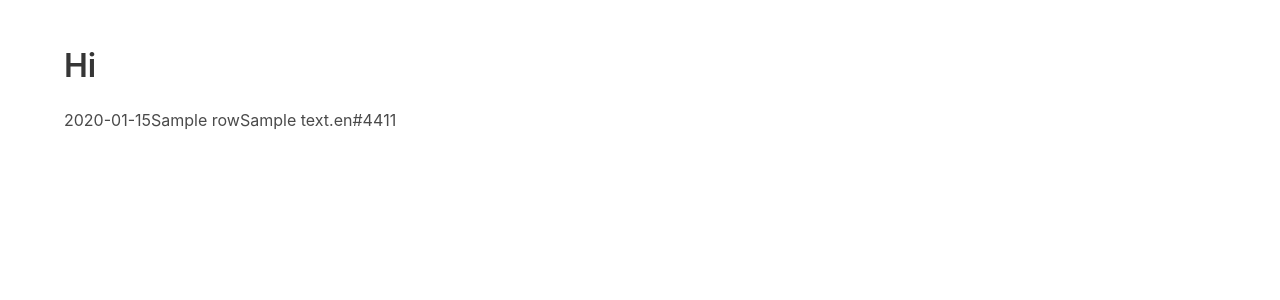
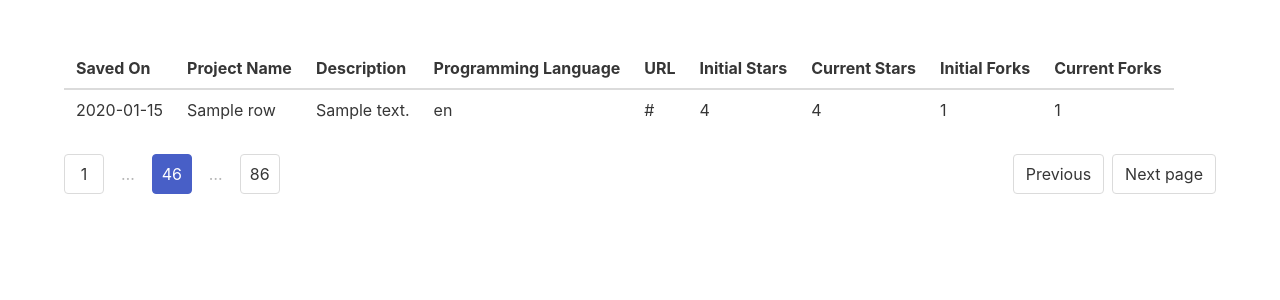
Before and after one commit to timkofu/ghs, a Python web app: template ghs/view/web/templates/front.html in a window 1280 px wide. Shown: the top 300 px of the page. Run offline with Jinja, Linux system fonts and the light colour scheme; the template is opened without the code that fills it: most values are stand-ins (such as "Sample title", 1, 10 or a date in 2020).

Commit message:
tabulated data; beginning pagination

```diff
--- a/ghs/model/database/database.py
+++ b/ghs/model/database/database.py
@@ -39,7 +39,7 @@ class Database:
 
     async def delete(self, query: Any) -> asyncpg.Record:
 
-        if not query[0].startswith('DELETE'):
+        if not query[0].startswith(('DELETE', 'TRUNCATE')):
             raise ValueError("Not a DELETE query")
 
         async with self.db_handle.transaction():
--- a/ghs/view/web/templates/front.html
+++ b/ghs/view/web/templates/front.html
@@ -3,9 +3,20 @@
 
 {% block body %}
 
-    <h1 class="title">Hi</h1>
+    {% if rows %}
 
-    <table>
+        <table class="table">
+            <thead>
+                <th>Saved On</th>
+                <th>Project Name</th>
+                <th>Description</th>
+                <th>Programming Language</th>
+                <th>URL</th>
+                <th>Initial Stars</th>
+                <th>Current Stars</th>
+                <th>Initial Forks</th>
+                <th>Current Forks</th>
+            </thead>
             {% for row in rows %}
                 <tr>
                     <td>{{ row['add_time'].date() }}</td>
@@ -21,4 +32,31 @@
             {% endfor %}
         </table>
 
+        <nav class="pagination" role="navigation" aria-label="pagination">
+            <a class="pagination-previous">Previous</a>
+            <a class="pagination-next">Next page</a>
+            <ul class="pagination-list">
+              <li>
+                <a class="pagination-link" aria-label="Goto page 1">1</a>
+              </li>
+              <li>
+                <span class="pagination-ellipsis">&hellip;</span>
+              </li>
+              <li>
+                <a class="pagination-link is-current" aria-label="Page 46" aria-current="page">46</a>
+              </li>
+              <li>
+                <span class="pagination-ellipsis">&hellip;</span>
+              </li>
+              <li>
+                <a class="pagination-link" aria-label="Goto page 86">86</a>
+              </li>
+            </ul>
+          </nav>
+
+    {% else %}
+        <h1 class="title">Hi</h1>
+    {% endif %}
+
+
 {% endblock %}
```
Also changed, not shown: tests/model/database/test_database.py (+4 -4 lines). Lines whose indentation alone changed are shown as unchanged.
